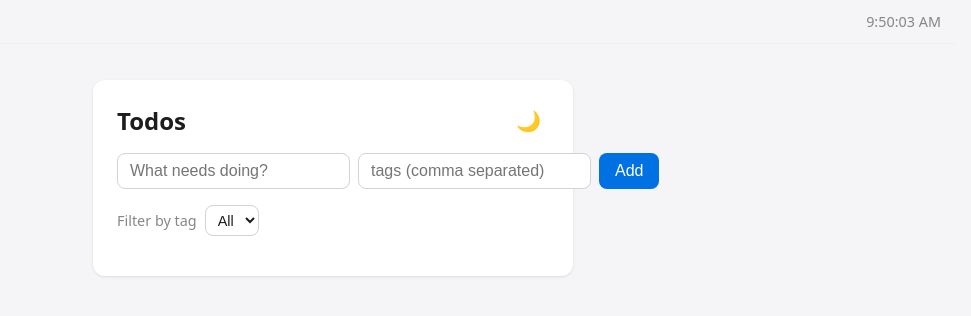
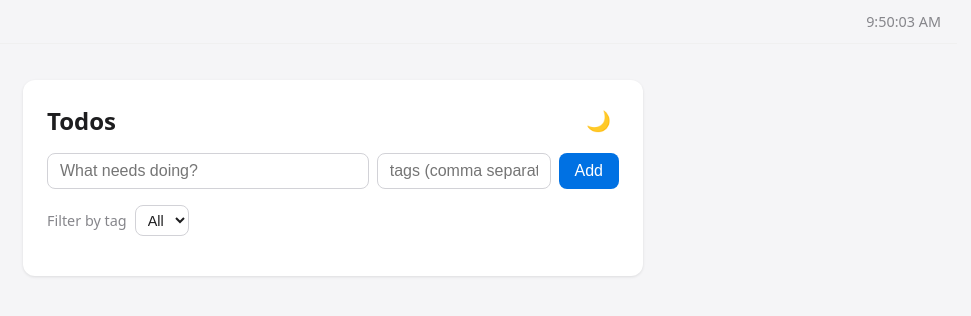
Before and after one commit to self-en/example-app, a plain HTML site: page frontend/index.html in a window 1280 px wide. Shown: the whole page, without its empty margins (307-1278 px from the left). Drawn offline with Linux system fonts and the light colour scheme; no server answers.

Commit message:
ai-dev: ingrandisci il box, il pulsante add esce fuori dal box

```diff
--- a/frontend/style.css
+++ b/frontend/style.css
@@ -83,7 +83,7 @@ body {
 
 main {
   width: 100%;
-  max-width: 480px;
+  max-width: 620px;
   background: var(--surface);
   border-radius: 12px;
   padding: 1.5rem;
@@ -120,8 +120,13 @@ h1 {
   margin-bottom: 1rem;
 }
 
+#todo-form button {
+  flex-shrink: 0;
+}
+
 #todo-input {
   flex: 2;
+  min-width: 0;
   padding: 0.5rem 0.75rem;
   border: 1px solid var(--border);
   border-radius: 8px;
@@ -132,6 +137,7 @@ h1 {
 
 #tags-input {
   flex: 1;
+  min-width: 0;
   padding: 0.5rem 0.75rem;
   border: 1px solid var(--border);
   border-radius: 8px;
```
